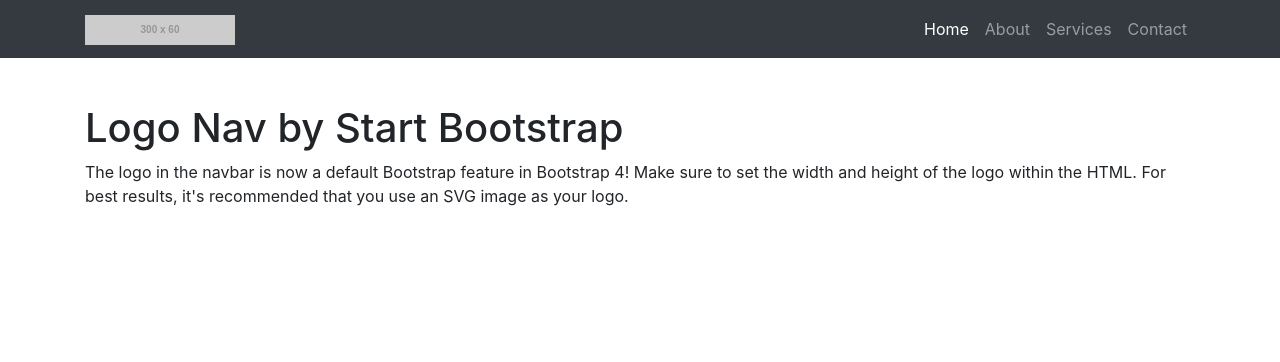
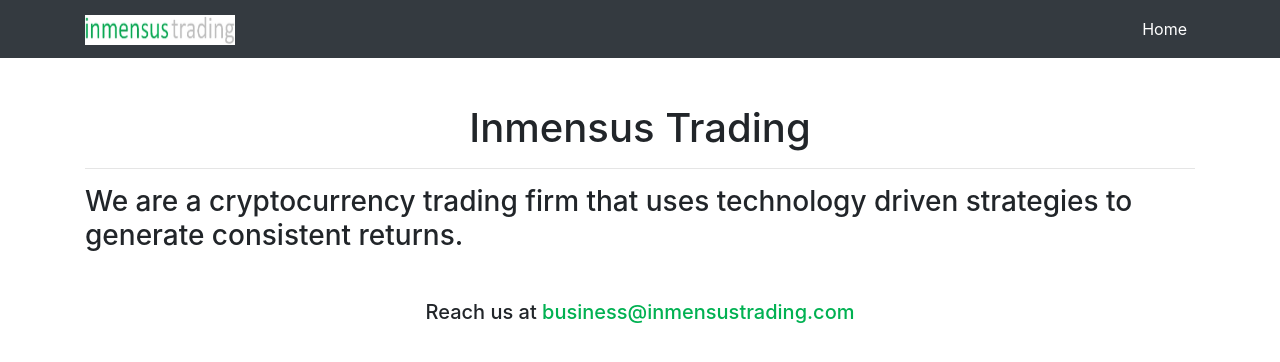
Before and after one commit to inmensustrading/website, a website: page index.html in a window 1280 px wide. Drawn offline with Linux system fonts and the light colour scheme; placeholder pictures from the web are drawn by us.

Commit message:
First iteration of the single page website

```diff
--- a/css/logo-nav.css
+++ b/css/logo-nav.css
@@ -13,3 +13,7 @@
     padding-top: 56px;
   }
 }
+
+.text-center {
+  text-align: center;
+}
--- a/index.html
+++ b/index.html
@@ -8,7 +8,7 @@
     <meta name="description" content="">
     <meta name="author" content="">
 
-    <title>Logo Nav - Start Bootstrap Template</title>
+    <title>Inmensus Trading</title>
 
     <!-- Bootstrap core CSS -->
     <link href="vendor/bootstrap/css/bootstrap.min.css" rel="stylesheet">
@@ -24,7 +24,7 @@
     <nav class="navbar navbar-expand-lg navbar-dark bg-dark fixed-top">
       <div class="container">
         <a class="navbar-brand" href="#">
-          <img src="http://placehold.it/300x60?text=Logo" width="150" height="30" alt="">
+          <img src="./inmensustrading.jpg" width="150" height="30" alt="">
         </a>
         <button class="navbar-toggler" type="button" data-toggle="collapse" data-target="#navbarResponsive" aria-controls="navbarResponsive" aria-expanded="false" aria-label="Toggle navigation">
           <span class="navbar-toggler-icon"></span>
@@ -36,6 +36,10 @@
                 <span class="sr-only">(current)</span>
               </a>
             </li>
+
+            <!--
+            ** We can do something with this later, but we
+            have so little on the page rn **
             <li class="nav-item">
               <a class="nav-link" href="#">About</a>
             </li>
@@ -45,6 +49,7 @@
             <li class="nav-item">
               <a class="nav-link" href="#">Contact</a>
             </li>
+            -->
           </ul>
         </div>
       </div>
@@ -52,8 +57,17 @@
 
     <!-- Page Content -->
     <div class="container">
-      <h1 class="mt-5">Logo Nav by Start Bootstrap</h1>
-      <p>The logo in the navbar is now a default Bootstrap feature in Bootstrap 4! Make sure to set the width and height of the logo within the HTML. For best results, it's recommended that you use an SVG image as your logo.</p>
+      <h1 class="mt-5 text-center">Inmensus Trading</h1>
+      <hr>
+      <h3>
+          We are a cryptocurrency trading firm that uses technology driven strategies
+          to generate consistent returns.
+      </h3>
+      <h5 class="text-center mt-5">
+          Reach us at <a href="mailto:business@inmensustrading.com" title="Website Contact" style="color:#01b152">
+            business@inmensustrading.com
+          </a>
+      </h5>
     </div>
     <!-- /.container -->
 
```
Also changed, not shown: inmensustrading.jpg (added).
